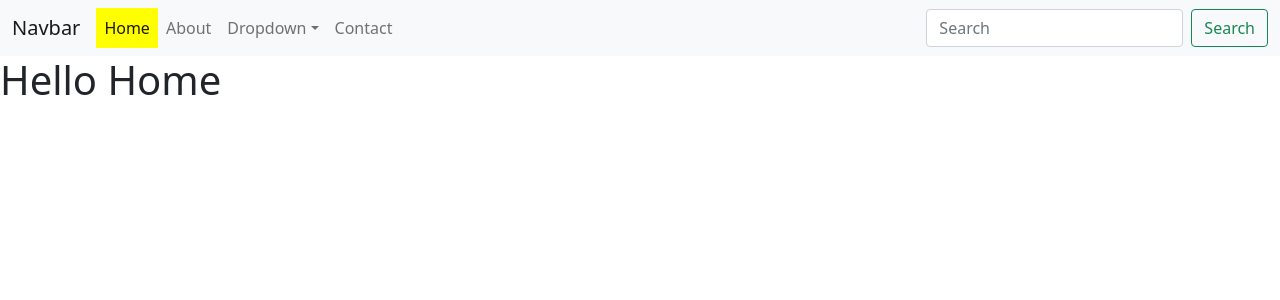
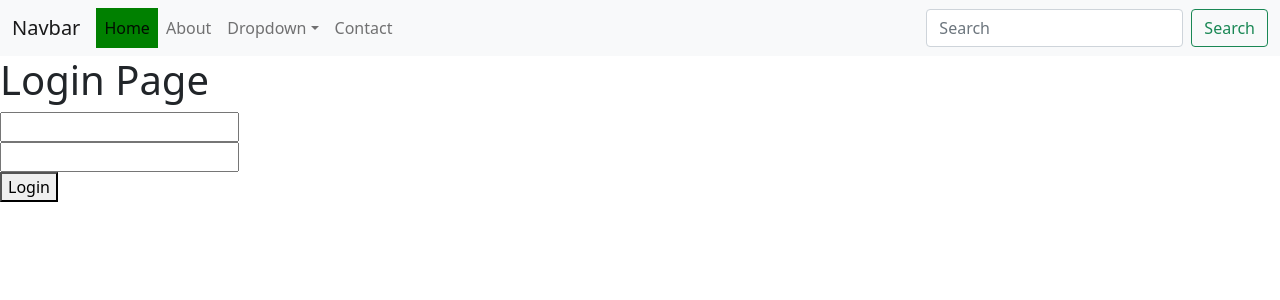
Before and after one commit to sharmasuper/ReactCompetitive, a React (Vite) app: page /Login in a window 1280 px wide. Before the commit this address led to /. Shown: the top 300 px of the page. Built offline with nearby package versions, Linux system fonts and the light colour scheme.

Commit message:
Protecting Routes

```diff
--- a/src/App.jsx
+++ b/src/App.jsx
@@ -17,6 +17,8 @@ import Contact from './Component/Contact';
 import Company from './NestedRoutes/Company';
 import Channel from './NestedRoutes/Channel';
 import Other from './NestedRoutes/Other';
+import Login from './Page/Login';
+import ProtectRoute from './ProtectRoute/ProtectRoute';
 
 
 function App() {
@@ -26,8 +28,11 @@ function App() {
     <>
     <Router>
      <Routes>
-      <Route path='/' element={<Home/>}></Route>
-      <Route path='/About' element={<About/>}></Route>
+      <Route path='/' element={<ProtectRoute Component={Home}/>}/>
+     <Route path='/Login' element={<Login/>} />
+
+      <Route path='/About' element={<ProtectRoute Component={About}/>}></Route>
+
       {/* Routing with params */}
       <Route path="/user/:name" element={<User/>}></Route>
       <Route path='/Filter' element={<Filter/>}></Route>
--- a/src/Component/About.jsx
+++ b/src/Component/About.jsx
@@ -1,8 +1,9 @@
-import React from 'react';
+import React, { useEffect } from 'react';
 import Layout from '../Layout/Layout';
-import { Link } from 'react-router-dom';
+import { Link, useNavigate } from 'react-router-dom';
 
 function About() {
+
   return (
     <Layout>
       <h1>Hello About</h1>
--- a/src/Component/Home.jsx
+++ b/src/Component/Home.jsx
@@ -4,7 +4,7 @@ import { useLocation } from 'react-router-dom';
 
 function Home() {
     const location = useLocation()
-    console.log(location)
+    // console.log(location)
   return (
     <Layout>
       <h1>Hello Home</h1>
--- a/src/Component/User.jsx
+++ b/src/Component/User.jsx
@@ -7,7 +7,7 @@ function User() {
     const {name} = params
 
     const location = useLocation()
-    console.log(location)
+    // console.log(location)
 
   return (
     <Layout>
--- a/src/Layout/Navbar.jsx
+++ b/src/Layout/Navbar.jsx
@@ -1,6 +1,6 @@
 import React from 'react';
 import { Link, NavLink } from 'react-router-dom';
-  console.log(NavLink)
+
 function Navbar() {
   return (
     <>
--- /dev/null
+++ b/src/Page/Login.jsx
@@ -0,0 +1,33 @@
+import React, { useEffect } from 'react';
+import Layout from '../Layout/Layout';
+import { useNavigate } from 'react-router-dom';
+
+function Login() {
+    const navigate = useNavigate()
+
+  const logins = () =>{
+    localStorage.setItem('login',true)
+    navigate('/')
+  }
+
+
+  useEffect(()=>{
+    let login = localStorage.getItem('login')
+    if(login){
+        navigate('/')
+    }
+  },[])
+
+  return (
+    <Layout>
+    <div>
+      <h1>Login Page</h1>
+      <input type='text'/> <br/>
+      <input type='text' /> <br/>
+      <button onClick={logins}>Login</button>
+    </div>
+    </Layout>
+  );
+}
+
+export default Login;
--- /dev/null
+++ b/src/ProtectRoute/ProtectRoute.jsx
@@ -0,0 +1,24 @@
+import React, { useEffect } from 'react';
+import { Navigate, useNavigate } from 'react-router-dom';
+import Layout from '../Layout/Layout';
+
+function ProtectRoute(props) {
+  const {Component} = props
+  const navigate = useNavigate()
+
+ useEffect(()=>{
+  let login = localStorage.getItem('login')
+  if(!login){
+   navigate("/Login")
+  }
+})
+
+  return (
+    <>
+      <Component/>
+      {/* <h1>Protext</h1> */}
+      </>
+  );
+}
+
+export default ProtectRoute;
```
